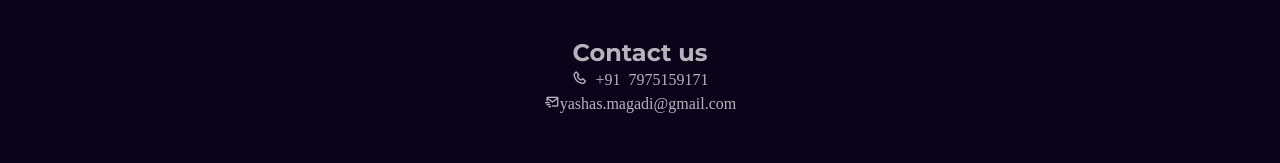
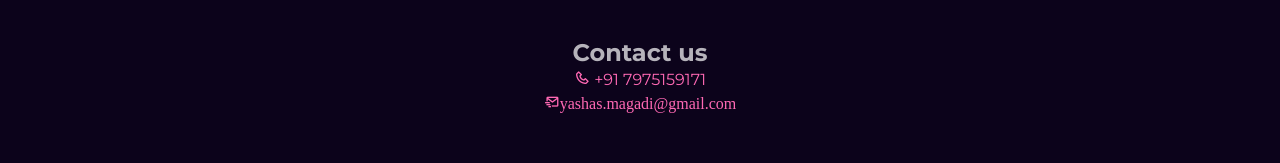
Before and after one commit to KamadhenuVetMedicals/KamadhenuVetMedicals.github.io, a plain HTML site: page index.html in a window 1280 px wide. Shown: the part 3098-3261 px from the top of the page. Drawn offline with nearby package versions, Linux system fonts and the light colour scheme.

Commit message:
Update index.html

```diff
--- a/index.html
+++ b/index.html
@@ -182,12 +182,15 @@
   <article>
     <h1>Contact us</h1>
 <div>
-  <i class='bx bx-phone'> +91 7975159171</i><h4></h4>
+  <a href="tel:+917975159171" style="color:#FF69B4">
+      <i class='bx bx-phone'></i> +91 7975159171
+  </a>
 
 </div>
 <div>
-  <i class='bx bx-mail-send' >yashas.magadi@gmail.com</i>
-  <h4></h4>
+  <a href="mailto:yashas.magadi@gmail.com" style="color:#FF69B4">
+      <i class='bx bx-mail-send' >yashas.magadi@gmail.com</i>
+  </a>
 </div>
 
 </article>
```
